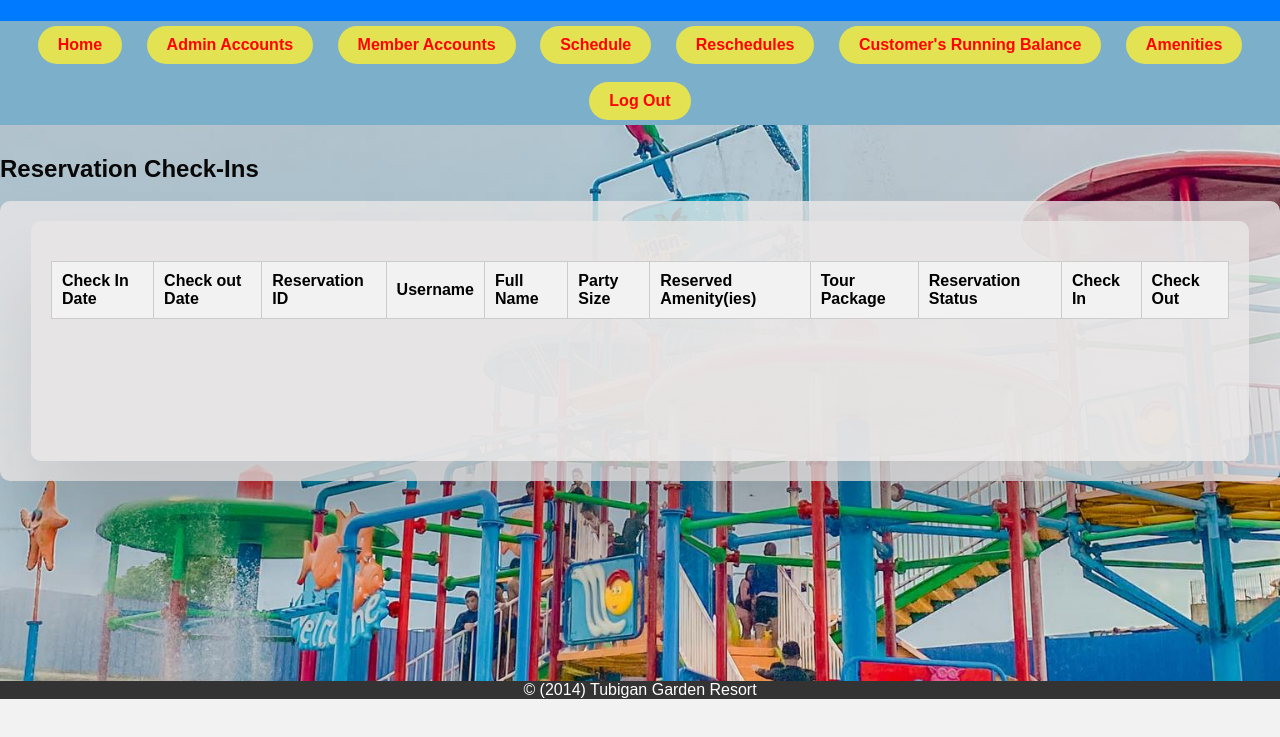
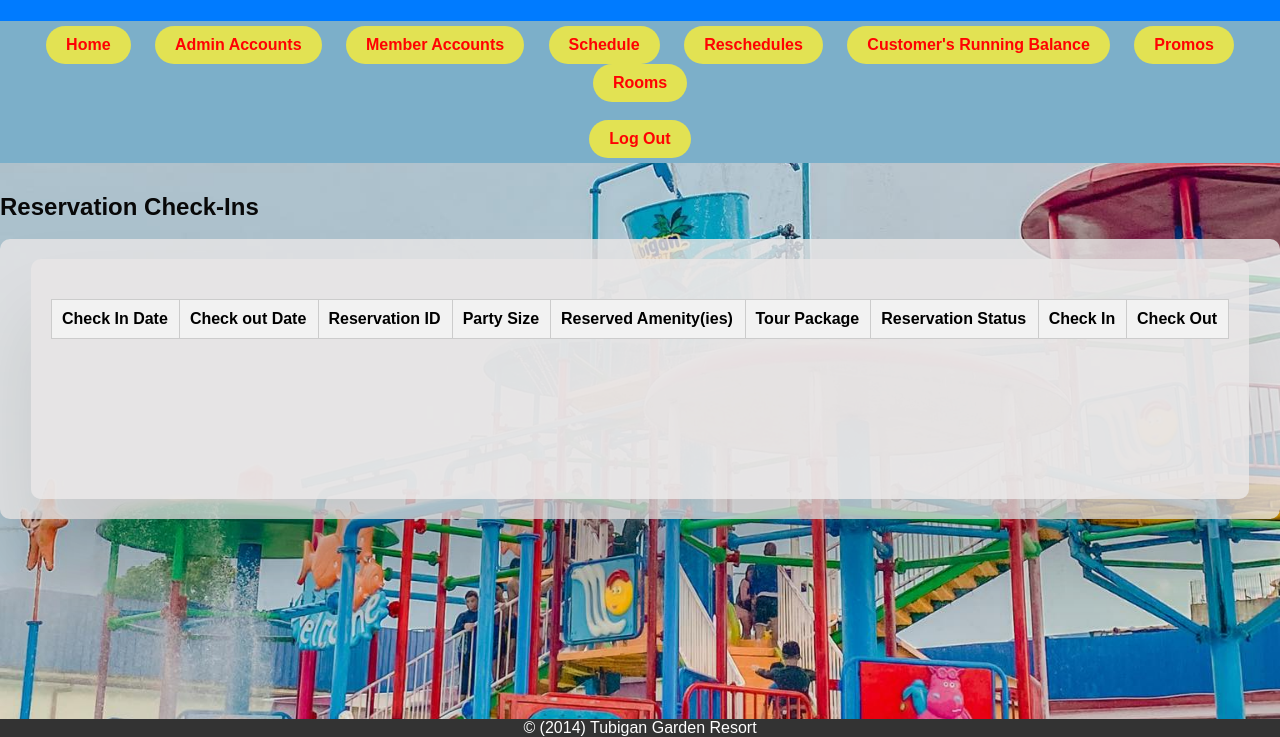
Before and after one commit to magatsu-no-imouto/tubigardenSite.github.io, a website: page public/AdminCheckin.html in a window 1280 px wide. Shown: the part 134-871 px from the top of the page. Before the commit the page ends 833 px from the top, so only its background shows below. Drawn offline with Linux system fonts and the light colour scheme; no server answers.

Commit message:
Update AdminCheckin.html

```diff
--- a/public/AdminCheckin.html
+++ b/public/AdminCheckin.html
@@ -271,7 +271,8 @@ margin-right: 340px;
         <a href="AdminSchedule.html">Schedule</a>
         <a href= "AdminReshced.html">Reschedules</a>
         <a href="AdminRunBal.html">Customer's Running Balance</a>
-        <a href="AdminRooms.html">Amenities</a><br><br>
+        <a href="AdminPromos.html">Promos</a>
+        <a href="AdminRooms.html">Rooms</a><br><br>
         <a class="linkWithFunction" onclick="logout()">Log Out</a>
     </nav>
     </header>
@@ -285,8 +286,6 @@ margin-right: 340px;
                         <th>Check In Date</th>
                         <th>Check out Date</th>
                         <th>Reservation ID</th>
-                        <th>Username</th>
-                        <th>Full Name</th>
                         <th>Party Size</th>
                         <th>Reserved Amenity(ies)</th>
                         <th>Tour Package</th>
@@ -327,8 +326,6 @@ fetch('/reservation-data').then(response => {
     <td>${item.resCheckinDate}</td>
     <td>${item.resCheckoutDate}</td>
     <td>${item.resID}</td>
-    <td>${item.resmID}</td>
-    <td>${item.resmName}</td>
     <td>${item.resPax}</td>
     <td>${item.resRoomName}</td>
     <td>${item.resTour}</td>
```
